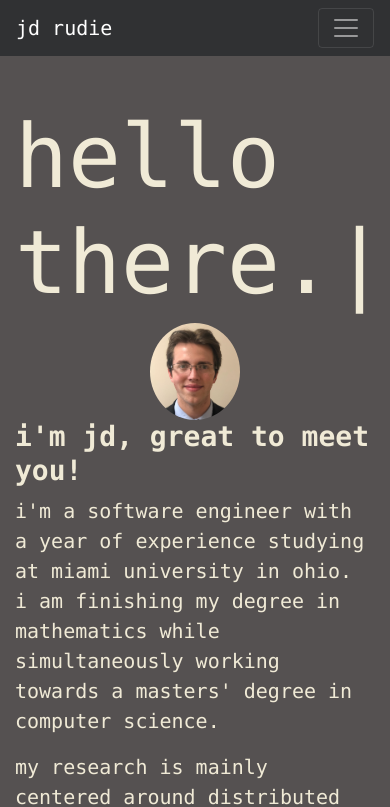
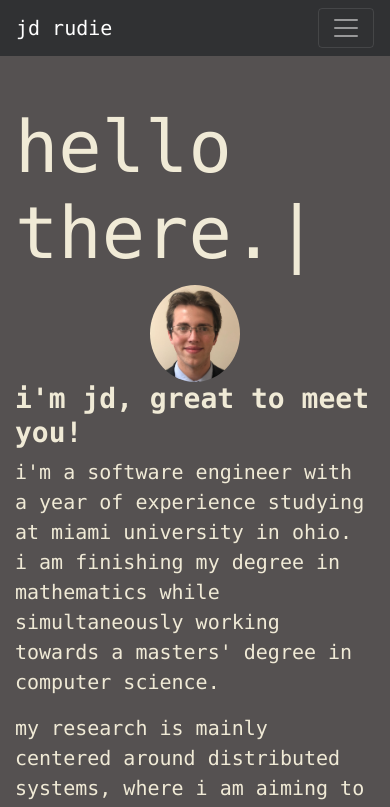
Before and after one commit to rudiejd/personal-website, a React (Create React App) app: page / in a window 390 px wide. Shown: the top 807 px of the page. Built offline with nearby package versions, Linux system fonts and the light colour scheme.

Commit message:
make title font smaller for mobile

```diff
--- a/src/Projects.js
+++ b/src/Projects.js
@@ -7,7 +7,7 @@ import Title from './components/Title';
 
 
 export const Projects = () => {
-    return <React.Fragment>
+    return (
         <Container className="content-center mt-5">
             <Title text="projects" />
             <p>projects to which i've contributed. collaborative projects marked with asterisk (*)</p>
@@ -33,5 +33,5 @@ export const Projects = () => {
             />
 
         </Container>
-        </React.Fragment>
+    );
 }
--- a/src/components/Title.js
+++ b/src/components/Title.js
@@ -3,7 +3,7 @@ import Typist from 'react-typist';
 
 function Title(props) {
             return (
-            <h1 className="display-2">
+            <h1 className="display-3">
                 <Typist>
                     {props.text}
                 </Typist>
```
Also changed, not shown: index.html (added, +8 -0 lines).
